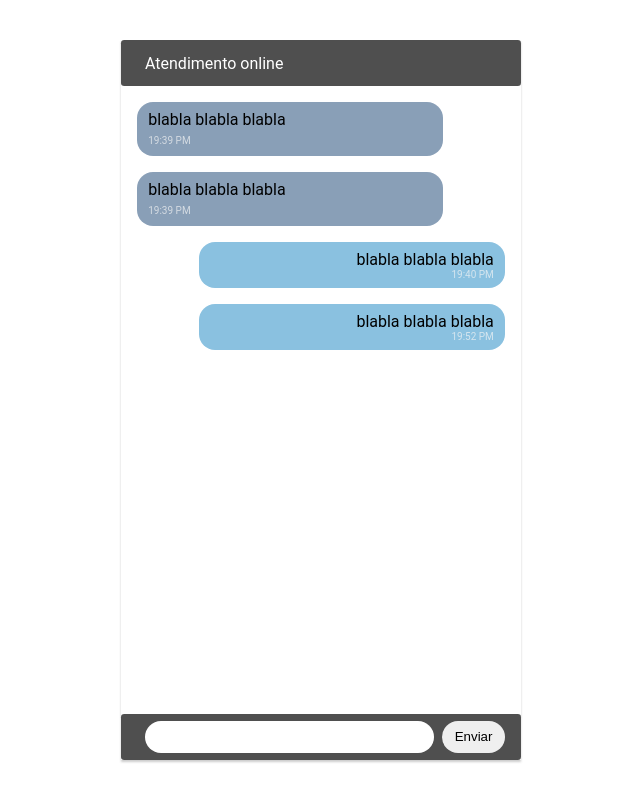
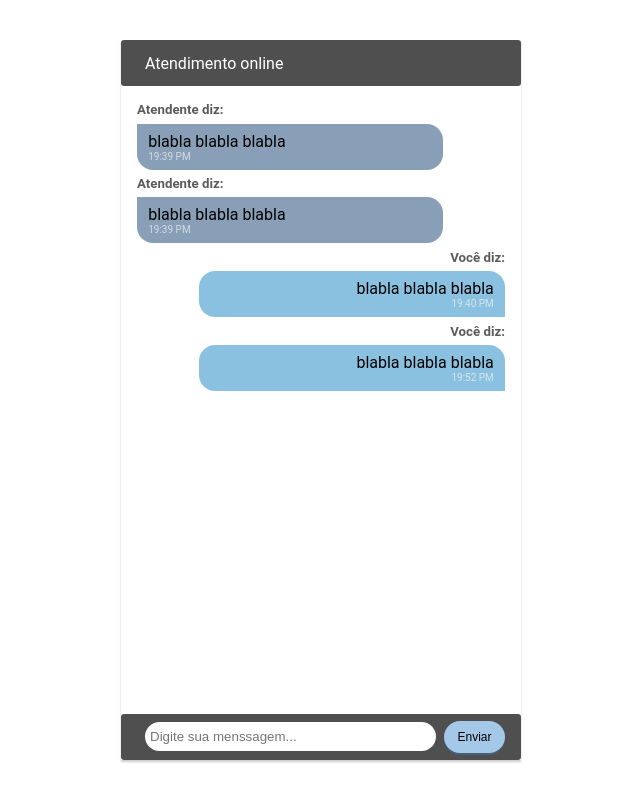
Before and after one commit to YuriBoppre/simple-chat, a plain HTML site: page index.html in a window 1280 px wide. Shown: the whole page, without its empty margins (319-959 px from the left). Drawn offline with Linux system fonts and the light colour scheme.

Commit message:
first commit

```diff
--- a/index.html
+++ b/index.html
@@ -15,27 +15,30 @@
             <p>Atendimento online</p>
         </header>
         <section>
+            <h5 class="att_name">Atendente diz:</h5>
             <div class="att_message">
                 <p class="text_message">blabla blabla blabla</p>
                 <span class="detail_message">19:39 PM</span>
             </div>
+            <h5 class="att_name">Atendente diz:</h5>
             <div class="att_message">
                 <p class="text_message">blabla blabla blabla</p>
                 <span class="detail_message">19:39 PM</span>
             </div>
+            <h5 class="my_name">Você diz:</h5>
             <div class="my_message">
                 <p class="text_message">blabla blabla blabla</p>
                 <span class="detail_message">19:40 PM</span>
             </div>
+            <h5 class="my_name">Você diz:</h5>
             <div class="my_message">
-
                 <p class="text_message">blabla blabla blabla</p>
                 <span class="detail_message">19:52 PM</span>
             </div>
         </section>
         <footer>
-            <input type="text" >
-            <button>Enviar</button>
+            <input type="text" class= "menssage_dig" placeholder="Digite sua menssagem...">
+            <button class="btn_enviar">Enviar</button>
         </footer>
     </main>
 </body>
--- a/style.css
+++ b/style.css
@@ -27,14 +27,7 @@ section {
     padding: 1rem;
     border-radius: 0.5rem;
     flex-direction: column;
-    gap: 1rem;
-}
-
-section div {
-    background-color: rgba(69, 103, 141, 0.63);
-    padding: 0.5rem 0.2rem;
-    width: min(300px);
-    border-radius: 1rem;
+    gap: 0.4rem;
 }
 
 header, footer{
@@ -48,6 +41,9 @@ header, footer{
     color: white
 }
 
+h5 {
+    color: rgba(0, 0, 0, 0.642);
+}
 
 p, span{
     margin: 0 0.5rem;
@@ -60,17 +56,36 @@ span {
 
 .my_message {
     display: grid;
+    padding: 0.5rem 0.2rem;
     justify-items: end;
     align-self: flex-end;
     background-color: #8ac1e0;
+    width: min(300px);
+    border-radius: 1rem 1rem 0rem 1rem;
+}
+
+.att_message {
+    display: grid;
+    background-color: rgba(69, 103, 141, 0.63);
+    padding: 0.5rem 0.2rem;
+    width: min(300px);
+    border-radius: 0rem 1rem 1rem 1rem;
+}
+
+.my_name{
+    align-self: flex-end;
 }
 
 footer input {
-  height: 2rem;
+  height: 1.2rem;
   width: 100%;
   margin: 0 0.5rem;
   border-radius: 1rem;
   border: none;
+}
+
+.menssage_dig{
+    padding: 5px;
 }
 
 footer button {
@@ -78,4 +93,20 @@ footer button {
     width: 5rem;
     border-radius: 1rem;
     border: none;
+    font-size: 12px;
 }
+
+.btn_enviar{
+    background-color: #a4c9e8;
+    box-shadow:0 2px 0 rgba(69, 103, 141, 0.63);
+}
+
+.btn_enviar:hover{
+    background:rgba(69, 103, 141, 0.63);
+}
+
+.btn_enviar:active{
+    position:relative;
+    top:1px;
+    box-shadow:none;
+  }
```
